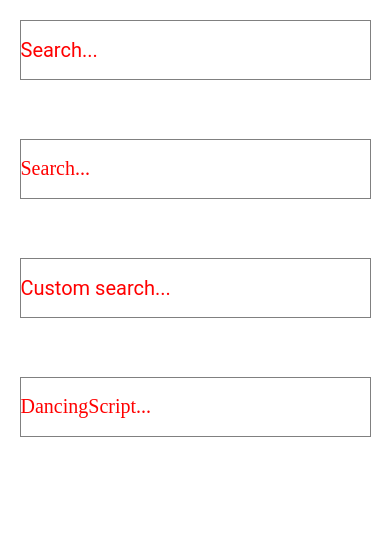
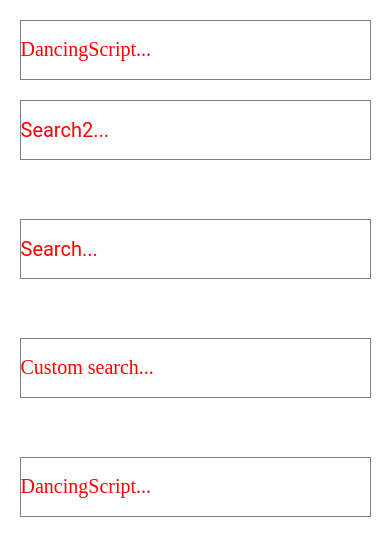
Before and after one commit to lorenc-tomasz/react-native-text-input-placeholder-font-issue-reproducer, a React Native app: screen / in a window 390 px wide. Shown: the top 556 px of the page. Built offline with nearby package versions, Linux system fonts and the light colour scheme.

Commit message:
Revert change

```diff
--- a/App.tsx
+++ b/App.tsx
@@ -50,15 +50,26 @@ function App(): React.JSX.Element {
             paddingTop: safePadding,
             paddingBottom: safePadding,
           }}>
+          <TextInput style={{
+            height: 60,
+            borderColor: 'gray',
+            borderWidth: 1,
+            marginBottom: 20,
+            fontFamily: 'DancingScript',
+            fontWeight: '400',
+            fontSize: 20,
+            color: 'black',
+          }} placeholder={"DancingScript..."} autoCapitalize={'none'} placeholderTextColor={"red"}/>
             <TextInput style={{
                 height: 60,
                 borderColor: 'gray',
                 borderWidth: 1,
                 marginBottom: 20,
                 fontFamily: 'Roboto',
+              fontWeight: '400',
                 fontSize: 20,
                 color: 'black',
-            }} placeholder={"Search..."} placeholderTextColor={"red"} />
+            }} placeholder={"Search2..."} placeholderTextColor={"red"} />
         </View>
           <View
               style={{
@@ -72,7 +83,8 @@ function App(): React.JSX.Element {
                   borderColor: 'gray',
                   borderWidth: 1,
                   marginBottom: 20,
-                  fontFamily: 'Roboto-Regular',
+                  fontFamily: 'Roboto',
+                  fontWeight: '400',
                   fontSize: 20,
                   color: 'black',
               }} placeholder={"Search..."} placeholderTextColor={"red"} />
@@ -89,7 +101,7 @@ function App(): React.JSX.Element {
                   borderColor: 'gray',
                   borderWidth: 1,
                   marginBottom: 20,
-                  fontFamily: 'Roboto',
+                  fontFamily: 'Roboto-Regular',
                   fontWeight: '400',
                   fontSize: 20,
                   color: 'black',
```
Also changed, not shown: 1 other file (tests, documents, lock files or other folders).
